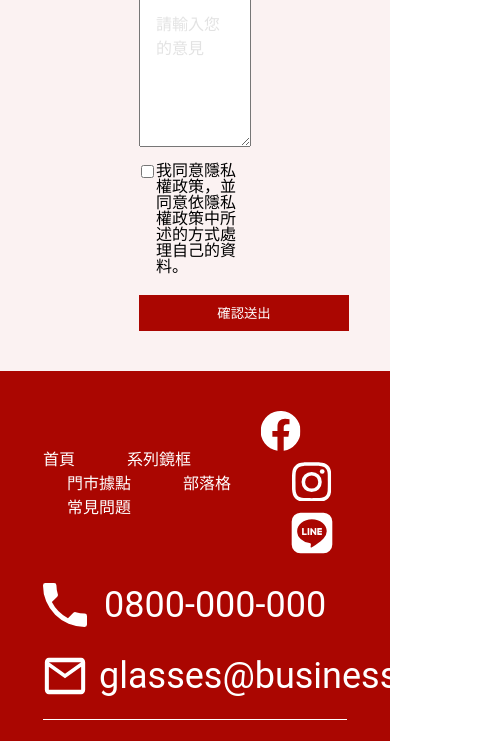
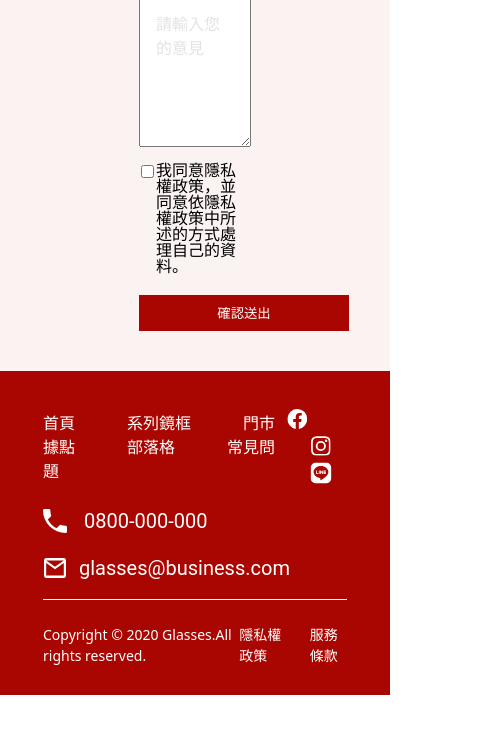
Before and after one commit to fattybooboo/cutClass, a plain HTML site: page week3/index.html in a window 390 px wide. Shown: the part 6102-6843 px from the top of the page, 479 px wide, since content can reach past the window. After the commit the page ends 6797 px from the top, so only its background shows below. Drawn offline with Linux system fonts and the light colour scheme.

Commit message:
week3 main-footer-box 992

```diff
--- a/css/week3.css
+++ b/css/week3.css
@@ -394,6 +394,8 @@ form .form-btn {
 .footer-main-btn-img img{
     display: inline;
     margin-left: 32px;
+    width: 48px;
+    height: 48px;
 }
 
 .footer-main-btn-img img:first-child{
@@ -406,6 +408,11 @@ form .form-btn {
     flex-wrap: nowrap;
     align-items: center;
     justify-content: flex-start;
+}
+
+.footer-main-tel img, .footer-main-mail img {
+    width: 44px;
+    height: 44px;
 }
 
 .footer-main-tel {
--- a/css/week3_@media992.css
+++ b/css/week3_@media992.css
@@ -171,4 +171,32 @@
         height: 36px;
     }
 
+    .footer-main-btn-img img{
+        margin-left: 24px;
+        width: 24px;
+        height: 24px;
+    }
+
+    .footer-main-tel img, .footer-main-mail img {
+        width: 24px;
+        height: 24px;
+    }
+
+    .footer-main-tel-text, .footer-main-mail-text {
+        font-size: 20px;
+        line-height: 30px;
+    }
+
+    .footer-main-logo img {
+        display: none;
+    }
+
+    .footer-main-logo-text {
+        margin-left: 0;
+    }
+
+    .footer-main-logo span:last-child {
+        margin-left: 24px;
+    }
+
 }
--- a/week3/index.html
+++ b/week3/index.html
@@ -163,17 +163,17 @@
                     <li>常見問題</li>
                 </ul>
                 <span class="footer-main-btn-img">
-                    <img src="../img/week3/icon-fb.svg" width="48" height="48" alt="fb">
-                    <img src="../img/week3/icon-ig.svg" width="48" height="48" alt="ig">
-                    <img src="../img/week3/icon-line.svg" width="48" height="48" alt="line">
+                    <img src="../img/week3/icon-fb.svg"  alt="fb">
+                    <img src="../img/week3/icon-ig.svg"  alt="ig">
+                    <img src="../img/week3/icon-line.svg"  alt="line">
                 </span>
             </div>
             <div class="footer-main-tel">
-                <img src="../img/week3/icon-phone.svg" width="44" height="44" alt="tel">
+                <img src="../img/week3/icon-phone.svg" alt="tel">
                 <span class="footer-main-tel-text footer-main-tel-text-ml">0800-000-000</span>
             </div>
             <div class="footer-main-mail">
-                <img src="../img/week3/icon-mail.svg" width="44" height="44" alt="tel">
+                <img src="../img/week3/icon-mail.svg" alt="tel">
                 <span class="footer-main-mail-text footer-main-mail-text-ml">glasses@business.com</span>
             </div>
             <div class="footer-main-logo">
```
